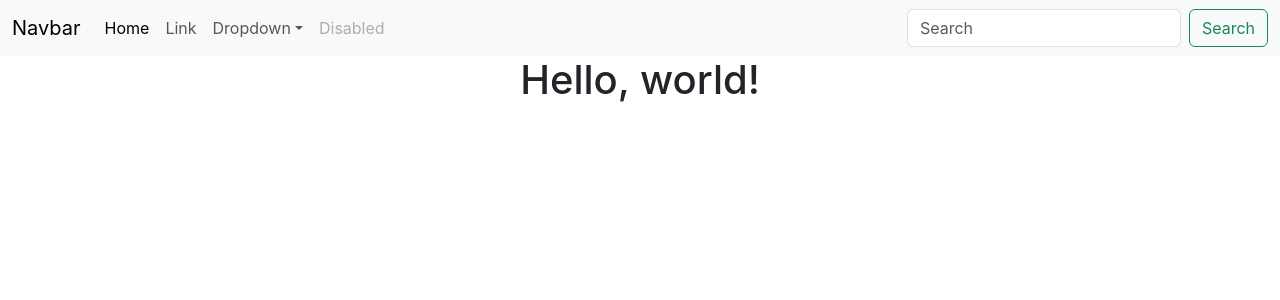
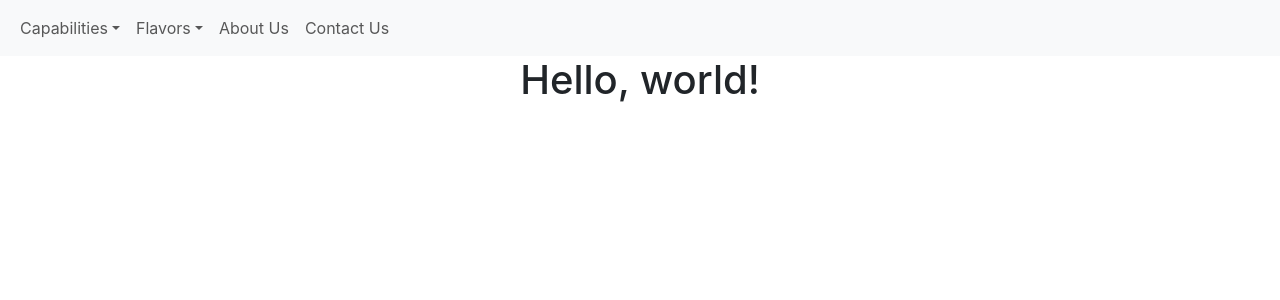
Before and after one commit to rickstylz01/Summer-Project, a React (Create React App) app: page / in a window 1280 px wide. Shown: the top 300 px of the page. Built offline with nearby package versions, Linux system fonts and the light colour scheme.

Commit message:
arrange navbar to include necessary link titles and dropdown menu and components

```diff
--- a/src/components/Navbar.js
+++ b/src/components/Navbar.js
@@ -4,7 +4,6 @@ const Navbar = () => {
   return(
     <nav className="navbar navbar-expand-lg bg-body-tertiary">
       <div className="container-fluid">
-        <a className="navbar-brand" href="#">Navbar</a>
         <button className="navbar-toggler" type="button" data-bs-toggle="collapse"
                 data-bs-target="#navbarSupportedContent" aria-controls="navbarSupportedContent" aria-expanded="false"
                 aria-label="Toggle navigation">
@@ -12,16 +11,21 @@ const Navbar = () => {
         </button>
         <div className="collapse navbar-collapse" id="navbarSupportedContent">
           <ul className="navbar-nav me-auto mb-2 mb-lg-0">
-            <li className="nav-item">
-              <a className="nav-link active" aria-current="page" href="#">Home</a>
+            <li className="nav-item dropdown">
+              <a className="nav-link dropdown-toggle" aria-current="page" href="#" role="button" data-bs-toggle="dropdown" aria-expanded="false">
+                Capabilities
+              </a>
+              <ul className="dropdown-menu">
+                <li><a className="dropdown-item" href="#">Design</a></li>
+                <li><a className="dropdown-item" href="#">Production</a></li>
+                <li><a className="dropdown-item" href="#">Certification</a></li>
+              </ul>
             </li>
-            <li className="nav-item">
-              <a className="nav-link" href="#">Link</a>
-            </li>
+            {/*dynamic list of all flavor categories*/}
             <li className="nav-item dropdown">
               <a className="nav-link dropdown-toggle" href="#" role="button" data-bs-toggle="dropdown"
                  aria-expanded="false">
-                Dropdown
+                Flavors
               </a>
               <ul className="dropdown-menu">
                 <li><a className="dropdown-item" href="#">Action</a></li>
@@ -33,13 +37,12 @@ const Navbar = () => {
               </ul>
             </li>
             <li className="nav-item">
-              <a className="nav-link disabled">Disabled</a>
+              <a className="nav-link" href="#">About Us</a>
+            </li>
+            <li className="nav-item">
+              <a className="nav-link">Contact Us</a>
             </li>
           </ul>
-          <form className="d-flex" role="search">
-            <input className="form-control me-2" type="search" placeholder="Search" aria-label="Search"/>
-              <button className="btn btn-outline-success" type="submit">Search</button>
-          </form>
         </div>
       </div>
     </nav>
```
